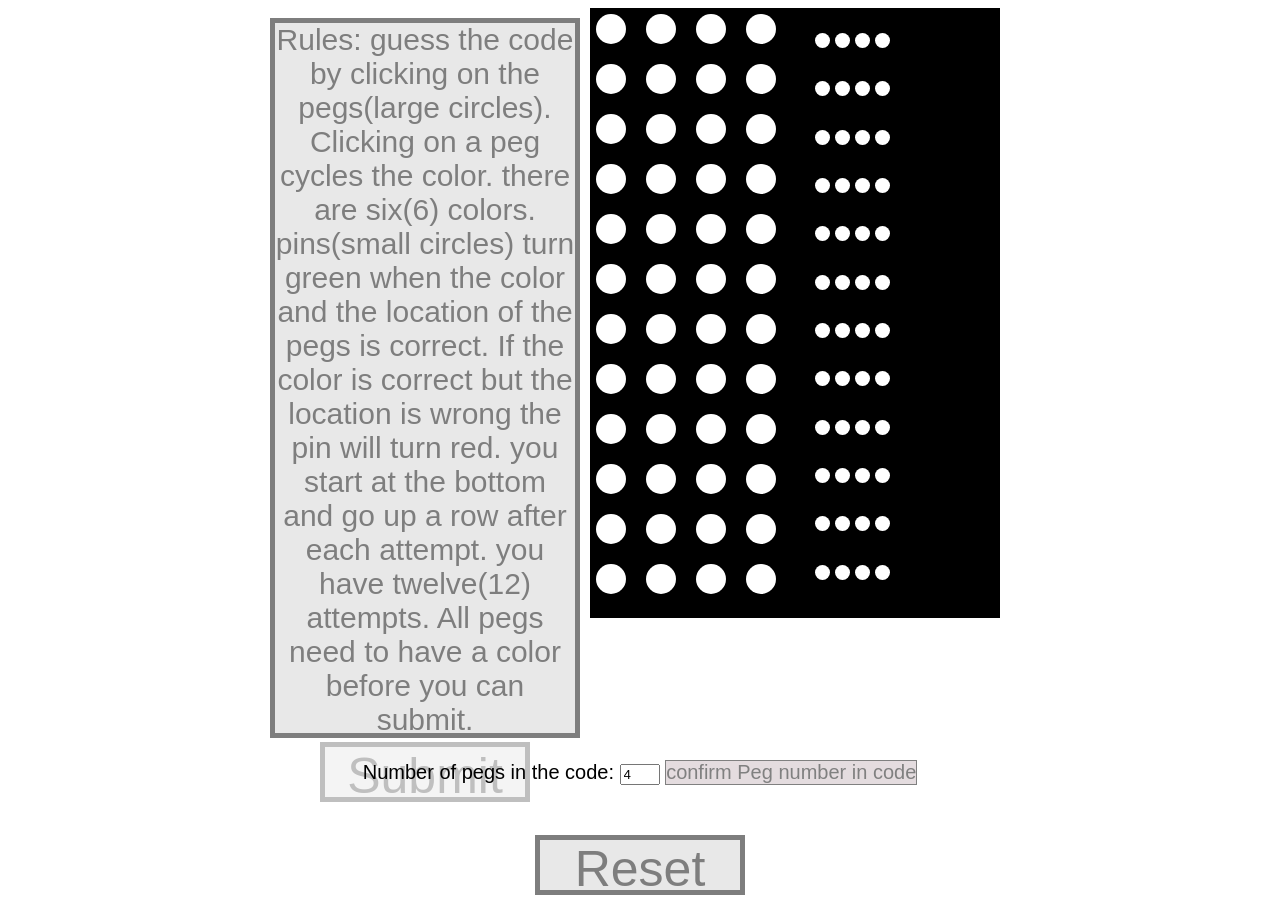
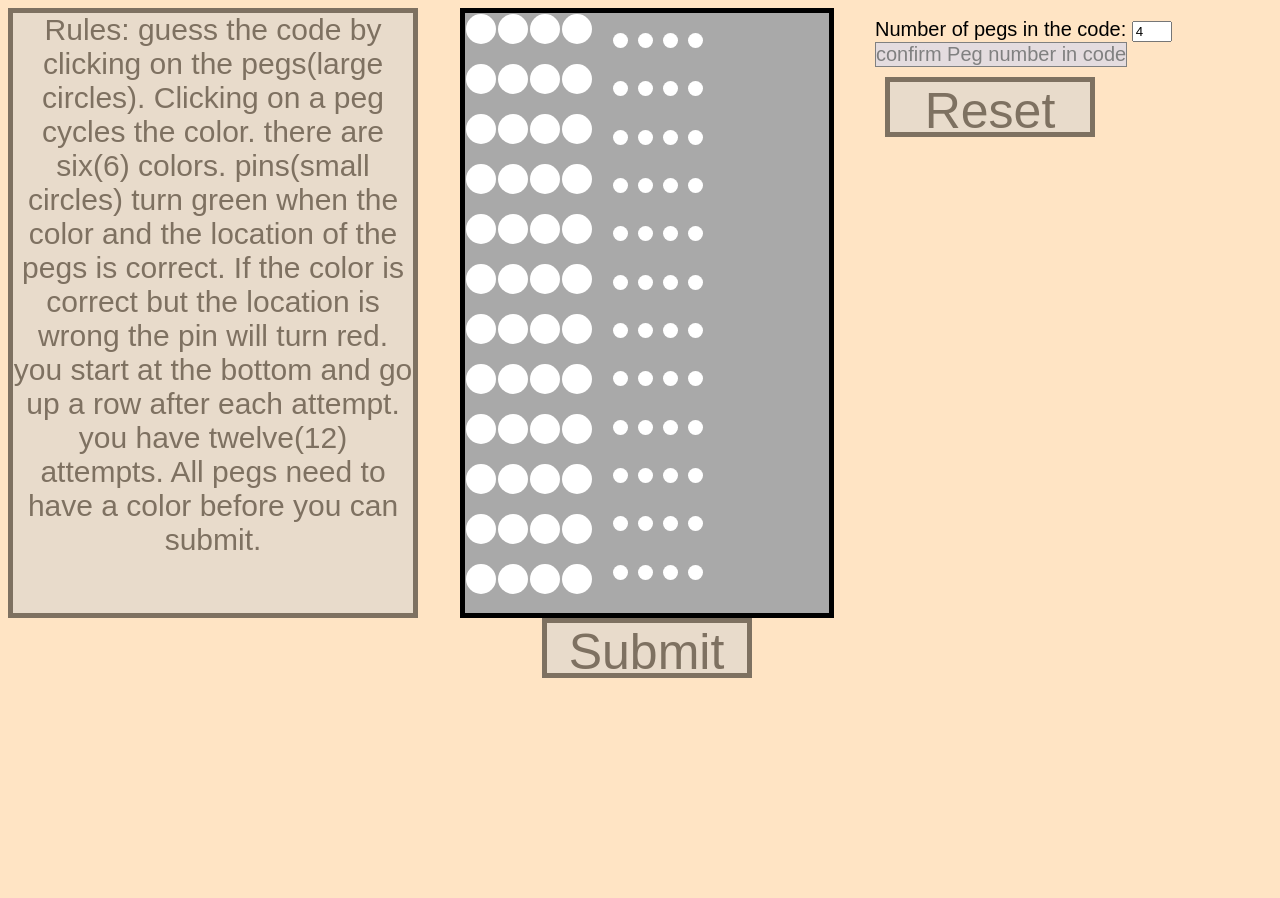
Before and after one commit to multi-Mastermind/multi-Mastermind.github.io, a plain HTML site: page index.html in a window 1280 px wide. After the commit the page ends 800 px from the top, so only its background shows below. Drawn offline with Linux system fonts and the light colour scheme.

Commit message:
css update

```diff
--- a/index.html
+++ b/index.html
@@ -9,6 +9,7 @@
 </head>
 
 <body>
+  <div id="flex-box">
     <div class="gameboard">
       <!-- <div class="board"> -->
       <div id="pegs"></div>
@@ -27,8 +28,6 @@
       <div id="reset">Reset</div>
     </div>
 
-
-
     <div id="instructions">
       <div id="instructionsText">
         Rules:
@@ -41,9 +40,10 @@
         you have twelve(12) attempts.
         All pegs need to have a color before you can submit.
       </div>
-    <div class="submit">
-      Submit
     </div>
+
+    <div class="submit"> Submit </div>
+
   </div>
 
   <div id="secret"></div>
--- a/mastermind v1.1.js
+++ b/mastermind v1.1.js
@@ -167,7 +167,7 @@ PegcountButton.addEventListener("click", updatePegCount);
 // functie geven aan peg number knop
 function updatePegCount() {
     pegCount = parseInt(document.querySelector("#pegAmount").value); // haal pegcount uit HTML
-    if (pegCount < 3 || pegCount > 6 || pegCount === 0) {
+    if (pegCount < 3 || pegCount > 6 || pegCount === 0 || pegCount === "") {
         alert("pegcount number is invalid. Chosse between 3 to 6")
     }
     else if (currentrow < 12) {
--- a/mastermind.css
+++ b/mastermind.css
@@ -1,17 +1,24 @@
 body {
-    display: flex;
+    background-color: bisque;
+}
+
+#flex-box {
+    display: grid;
+    flex-wrap: wrap;
     justify-content: center;
-    flex-wrap: wrap;
+    justify-items: center;
+    column-gap: 30px;
+    grid-template-columns: 1fr 1fr 1fr;
 }
 
 .gameboard {
-    background-color: black;
+    background-color: darkgray;
     border: 5px solid black;
     display: flex;
     height: calc(var(--rowcount) * 60px);
     /* grid-template-rows: repeat(12, 2fr); */
-    width: calc(var(--pegcount) * 100px);
-    grid-template-columns: repeat(4, 2fr) 4fr repeat(4, 1fr) 2fr;
+    width: calc(var(--pegcount) * 91px);
+    grid-template-columns: repeat(var(--pegcount), 2fr) 4fr repeat(4, 1fr) 2fr;
     position: relative;
     z-index: 0;
     --pegcount: 4;
@@ -36,11 +43,10 @@ body {
 }
 
 #instructions {
-    height: 710px;
-    width: 300px;
+    height: auto;
+    width: 400px;
     border: 5px solid black;
     margin: 0;
-    margin-top: 10px;
     color: rgb(0, 0, 0);
     background-color: lightgray;
     opacity: 0.5;
@@ -55,6 +61,10 @@ body {
 }
 
 @media only screen and (max-width: 500px) {
+    #flex-box {
+        display: flex;
+    }
+
     #instructions {
         width: 90%;
         font-size: 1.5em;
@@ -72,8 +82,8 @@ body {
     font-family: sans-serif;
     font-size: 20px;
     margin-top: 10px;
+    margin-bottom: 40px;
     width: auto;
-    height: 1em;
     position: relative;
     order: 2;
 }
@@ -85,6 +95,7 @@ input {
 #pegCountButton {
     border: 1px solid grey;
     padding: 0px;
+    margin: auto;
     color: grey;
     background-color: rgb(228, 220, 223);
     text-align: center;
@@ -121,7 +132,7 @@ input {
 
 #pins {
     display: grid;
-    grid-template-columns: repeat(var(--pegcount), 20px);
+    grid-template-columns: repeat(var(--pegcount), 25px);
     grid-template-rows: repeat(20px auto);
     float: right;
     margin: 10px;
@@ -148,24 +159,11 @@ input {
 }
 
 .submit {
+    justify-self: center;
     width: 200px;
     height: 50px;
+    margin: 5px;
     border: 5px solid black;
-    margin: 0 auto;
-    margin-top: 50px;
-    font-family: sans-serif;
-    font-size: 50px;
-    text-align: center;
-    color: black;
-    background-color: lightgray;
-    opacity: 0.5;
-}
-#Reset {
-    width: 200px;
-    height: 50px;
-    border: 5px solid black;
-    margin: 0 auto;
-    margin-top: 50px;
     font-family: sans-serif;
     font-size: 50px;
     text-align: center;
@@ -173,15 +171,34 @@ input {
     background-color: lightgray;
     opacity: 0.5;
     order: 2;
+    clear: both;
+    grid-column: 2;
 }
+
+#Reset {
+    width: 200px;
+    height: 50px;
+    border: 5px solid black;
+    margin: 0 auto;
+    margin-top: 100px;
+    font-family: sans-serif;
+    font-size: 50px;
+    text-align: center;
+    color: black;
+    background-color: lightgray;
+    opacity: 0.5;
+    order: 3;
+    clear: both;
+}
+
 @media only screen and (max-height: 900px) {
     .gameboard {
         height: calc(var(--rowcount)*50px);
     }
 
     #pegs {
-        grid-template-columns: repeat(var(--pegcount), 50px);
-        grid-template-rows: repeat(var(--rowcount), 50px);
+        grid-template-columns: repeat(var(--pegcount), 1fr);
+        grid-template-rows: repeat(var(--rowcount), 1fr);
     }
 
     .pegs {
@@ -197,6 +214,12 @@ input {
     }
 
     .submit {
-        margin-top: 5px;
+        margin: 0px;
+        clear: both;
+    }
+
+    #reset {
+        margin: 10px;
+        clear: both;
     }
 }
```
Lines whose indentation alone changed are shown as unchanged.
